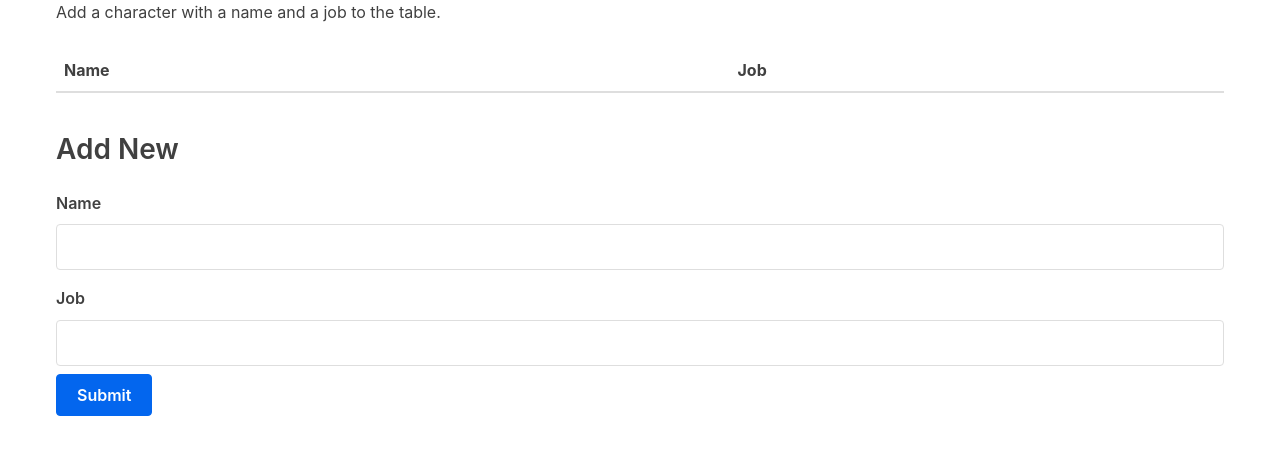
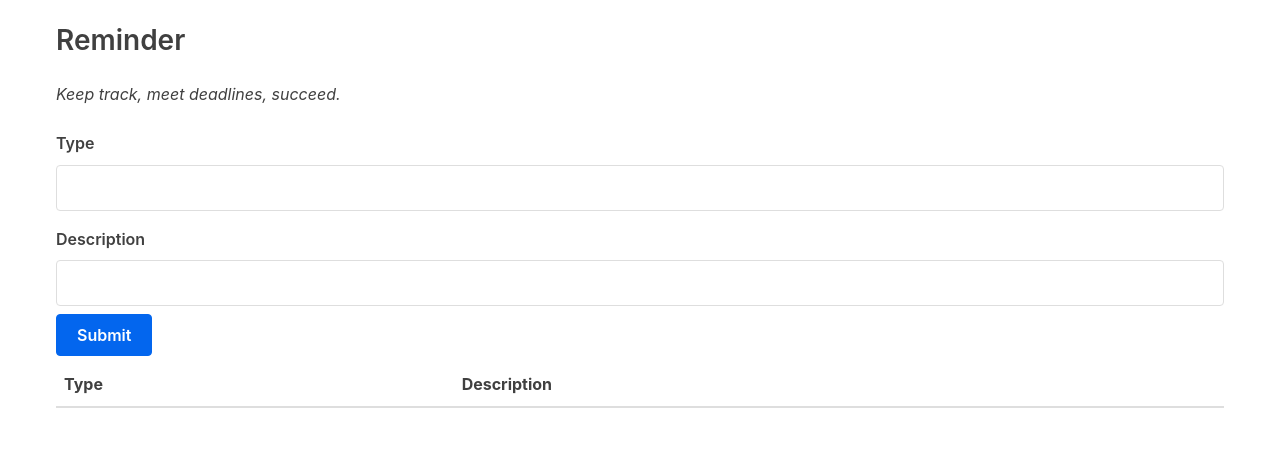
Before and after one commit to eSerrano24/Reminder_app, a React (Create React App) app: page / in a window 1280 px wide. Shown: the top 454 px of the page. Built offline with nearby package versions, Linux system fonts and the light colour scheme.

Commit message:
modified name and job to our goals

```diff
--- a/src/App.js
+++ b/src/App.js
@@ -26,13 +26,14 @@ class App extends Component {
 
     return (
       <div className="container">
-        <p>Add a character with a name and a job to the table.</p>
+        <h3>Reminder</h3>
+        <p><i>Keep track, meet deadlines, succeed.</i></p>
+        <Form handleSubmit={this.handleSubmit} />
         <Table
           characterData={characters}
           removeCharacter={this.removeCharacter}
         />
-        <h3>Add New</h3>
-        <Form handleSubmit={this.handleSubmit} />
+
       </div>
     );
   }
--- a/src/Form.js
+++ b/src/Form.js
@@ -32,7 +32,7 @@ class Form extends Component {
 
     return (
       <form onSubmit={this.onFormSubmit}>
-        <label for="name">Name</label>
+        <label for="name">Type</label>
         <input
           type="text"
           name="name"
@@ -40,7 +40,7 @@ class Form extends Component {
           value={name}
           onChange={this.handleChange}
         />
-        <label for="job">Job</label>
+        <label for="job">Description</label>
         <input
           type="text"
           name="job"
--- a/src/Table.js
+++ b/src/Table.js
@@ -18,8 +18,8 @@ let TableHeader = () => {
   return (
     <thead>
       <tr>
-        <th>Name</th>
-        <th>Job</th>
+        <th>Type</th>
+        <th>Description</th>
       </tr>
     </thead>
   );
```
